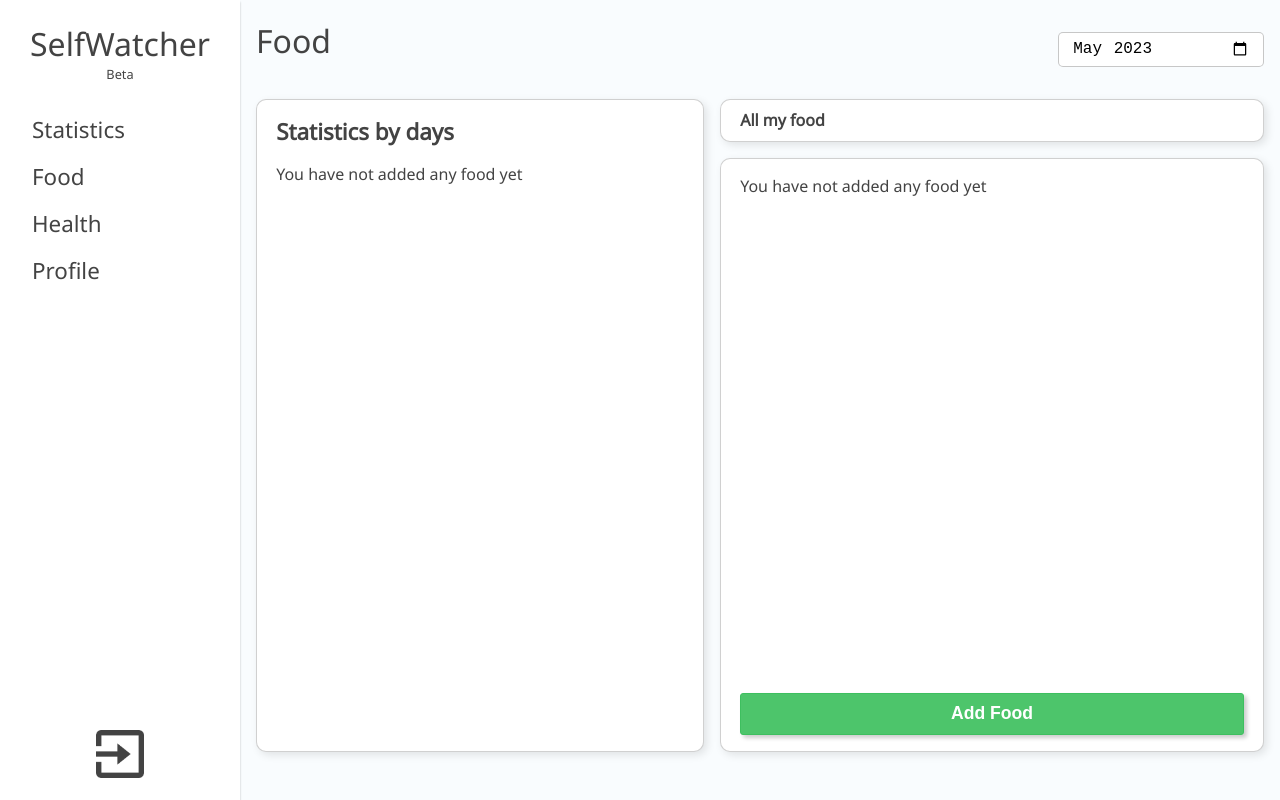
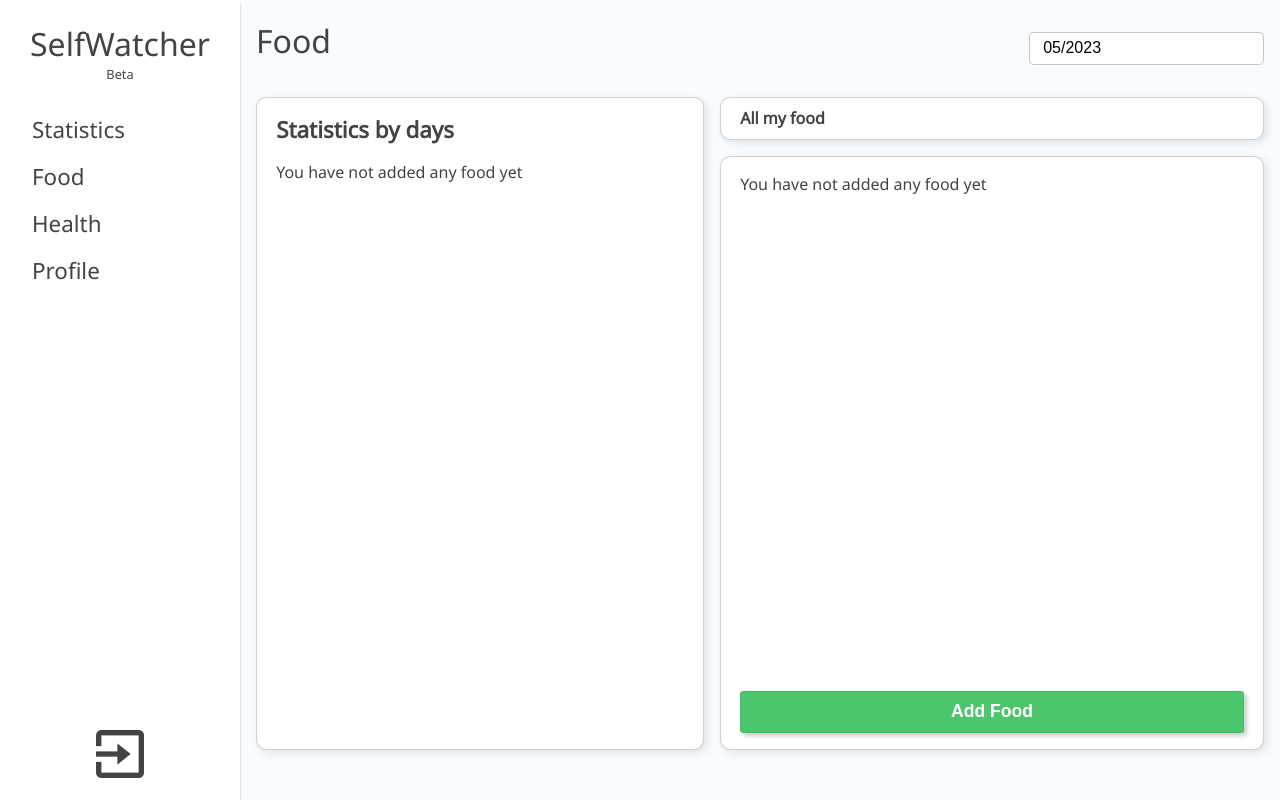
Before and after one commit to Turngait/swatcher_client_ts, a React (Create React App) app: page /food in a window 1280 px wide. Built offline with nearby package versions, Linux system fonts and the light colour scheme.

Commit message:
Add react data picker

```diff
--- a/package.json
+++ b/package.json
@@ -11,7 +11,7 @@
     "@types/react-dom": "^17.0.0",
     "i18next": "^21.6.16",
     "react": "^17.0.2",
-    "react-datepicker": "^4.2.1",
+    "react-datepicker": "^4.7.0",
     "react-dom": "^17.0.2",
     "react-i18next": "^11.16.6",
     "react-redux": "^7.2.4",
--- a/src/components/common/Header/index.tsx
+++ b/src/components/common/Header/index.tsx
@@ -1,8 +1,8 @@
 import React from 'react';
 import { useSelector } from 'react-redux';
 
-// import DatePicker from 'react-datepicker';
-// import "react-datepicker/dist/react-datepicker.css";
+import DatePicker from 'react-datepicker';
+import "react-datepicker/dist/react-datepicker.css";
 import './index.scss';
 
 const Header:React.FC<{title: string, changePeriod?: (period: string) => void}> = ({title, changePeriod}) => {
@@ -13,7 +13,14 @@ const Header:React.FC<{title: string, changePeriod?: (period: string) => void}>
       <h2 className="headBox__pageName">{title}</h2>
       <div>
         {
-          changePeriod ? <input className="headBox__dataPicker" type="month" value={period} onChange={(event) => changePeriod(event.target.value)}/> : null
+          changePeriod ?
+            <DatePicker
+              className='headBox__dataPicker'
+              selected={new Date(period)}
+              onChange={(date: Date) => changePeriod(date.toISOString().slice(0, 7))}
+              dateFormat="MM/yyyy"
+              showMonthYearPicker
+            /> : null
         }
       </div>
     </div>
```
Also changed, not shown: 1 other file (tests, documents, lock files or other folders).
